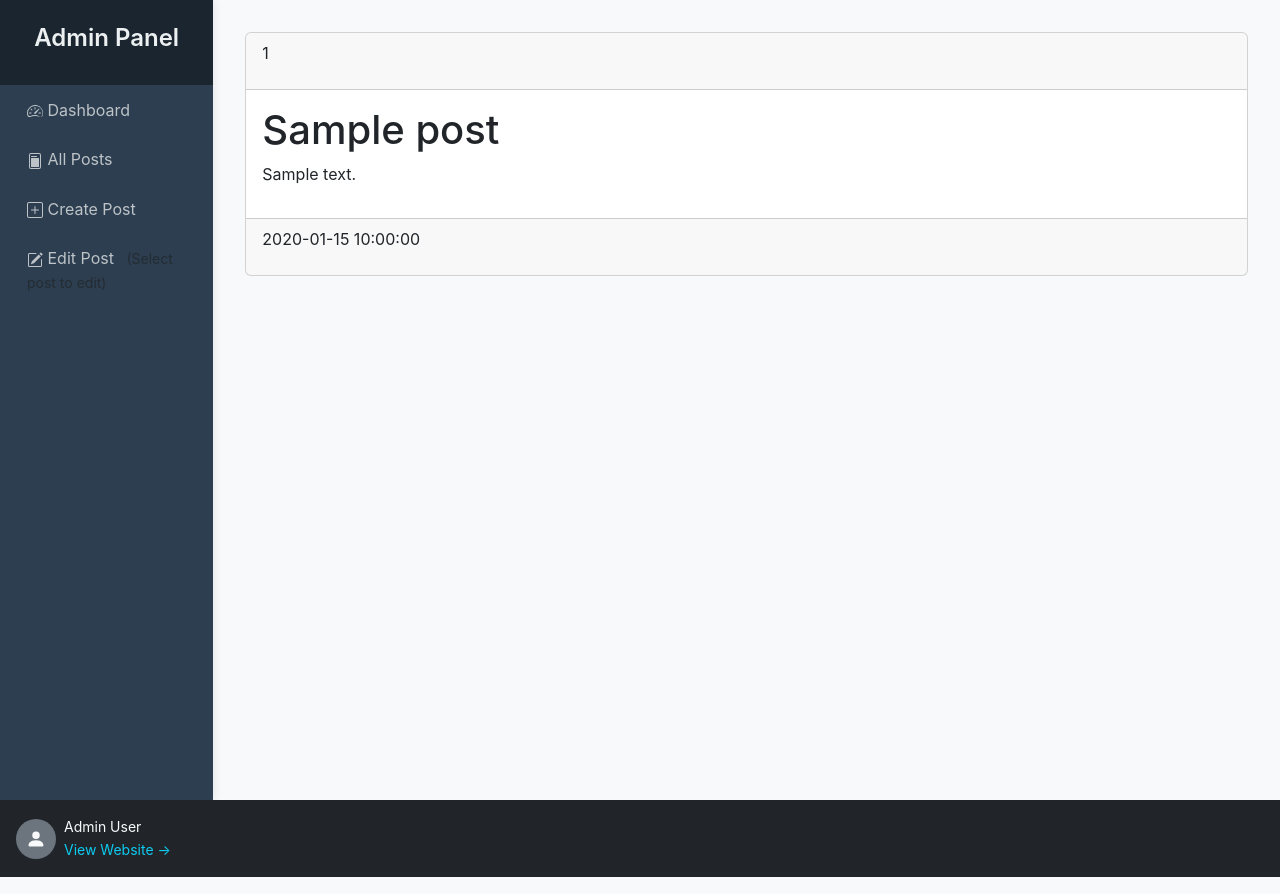
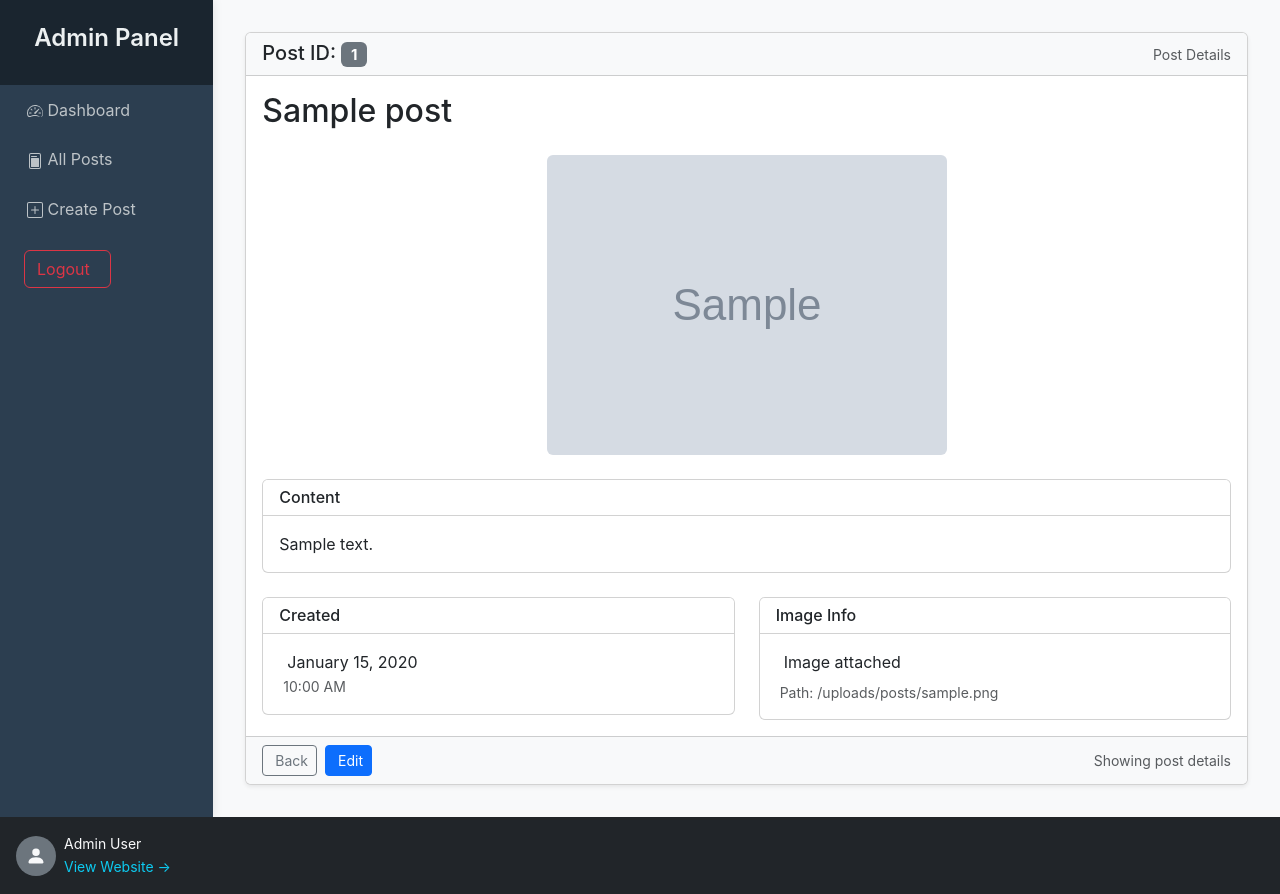
Before and after one commit to max021x/electrodoc, a PHP site: page /admin/posts/1/show in a window 1280 px wide. Run offline with PHP 8.4, Linux system fonts and the light colour scheme; the visitor is signed in with stand-in values (Sample User, id 1); tables that the repository leaves empty hold one stand-in row (values such as "Sample post"); grey boxes marked "Sample" are stand-in pictures; data that the repository does not hold is empty; style sheets or scripts are compiled from the project's sources; some libraries are stand-ins or nearby versions.

Commit message:
logout and show view of admin

```diff
--- a/app/Views/admin/layouts/main.php
+++ b/app/Views/admin/layouts/main.php
@@ -48,16 +48,14 @@
                             Create Post
                         </a>
                     </li>
-                    <li class="nav-item">
-                        <a href="#" class="nav-link" :class="active === 'edit' ? 'active' : '' ">
-                            <svg xmlns="http://www.w3.org/2000/svg" width="16" height="16" fill="currentColor" class="bi bi-pencil-square" viewBox="0 0 16 16">
-                                <path d="M15.502 1.94a.5.5 0 0 1 0 .706L14.459 3.69l-2-2L13.502.646a.5.5 0 0 1 .707 0l1.293 1.293zm-1.75 2.456-2-2L4.939 9.21a.5.5 0 0 0-.121.196l-.805 2.414a.25.25 0 0 0 .316.316l2.414-.805a.5.5 0 0 0 .196-.12l6.813-6.814z" />
-                                <path fill-rule="evenodd" d="M1 13.5A1.5 1.5 0 0 0 2.5 15h11a1.5 1.5 0 0 0 1.5-1.5v-6a.5.5 0 0 0-1 0v6a.5.5 0 0 1-.5.5h-11a.5.5 0 0 1-.5-.5v-11a.5.5 0 0 1 .5-.5H9a.5.5 0 0 0 0-1H2.5A1.5 1.5 0 0 0 1 2.5v11z" />
-                            </svg>
-                            Edit Post
-                            <small class="ms-2 text-muted">(Select post to edit)</small>
-                        </a>
+
+                    <li class="nav-item my-3 mx-4 ">
+                        <form action="/logout" method="POST">
+                            <?=csrf_token() ?>
+                            <button class="btn btn-outline-danger">Logout <i class="fas fa-power-off me-2"></i></button>
+                        </form>
                     </li>
+
                 </ul>
             </div>
 
--- a/app/Views/admin/posts/show.php
+++ b/app/Views/admin/posts/show.php
@@ -1,12 +1,93 @@
-<div class="card ">
-    <div class=" card-header">
-        <p><?= $post->id ?></p>
+<div class="card shadow-sm">
+    <div class="card-header bg-light">
+        <div class="d-flex justify-content-between align-items-center">
+            <h5 class="mb-0">Post ID: <span class="badge bg-secondary"><?= $post->id ?></span></h5>
+            <small class="text-muted">Post Details</small>
+        </div>
     </div>
+
     <div class="card-body">
-        <h1><?= $post->title ?></h1>
-        <p><?= $post->content ?></p>
+        <h2 class="card-title mb-4"><?= htmlspecialchars($post->title) ?></h2>
+
+        <?php if (!empty($post->image)): ?>
+        <div class="mb-4">
+            <div class="text-center">
+                <img src="/uploads/posts/<?= isset($post->image) ? $post->image : ''?>"
+                     alt="<?= htmlspecialchars($post->title) ?>"
+                     class="img-fluid rounded"
+                     style="max-height: 300px;">
+            </div>
+        </div>
+        <?php endif; ?>
+
+        <div class="card mb-4">
+            <div class="card-header bg-white">
+                <h6 class="mb-0">Content</h6>
+            </div>
+            <div class="card-body">
+                <p class="card-text mb-0"><?= nl2br(htmlspecialchars($post->content)) ?></p>
+            </div>
+        </div>
+
+        <div class="row">
+            <div class="col-md-6 mb-3 mb-md-0">
+                <div class="card">
+                    <div class="card-header bg-white">
+                        <h6 class="mb-0">Created</h6>
+                    </div>
+                    <div class="card-body">
+                        <p class="mb-0">
+                            <i class="fas fa-calendar-alt me-2 text-muted"></i>
+                            <?= date('F j, Y', strtotime($post->created_at)) ?>
+                        </p>
+                        <small class="text-muted">
+                            <i class="fas fa-clock me-1"></i>
+                            <?= date('g:i A', strtotime($post->created_at)) ?>
+                        </small>
+                    </div>
+                </div>
+            </div>
+
+            <div class="col-md-6">
+                <div class="card">
+                    <div class="card-header bg-white">
+                        <h6 class="mb-0">Image Info</h6>
+                    </div>
+                    <div class="card-body">
+                        <?php if (!empty($post->image)): ?>
+                            <p class="mb-2">
+                                <i class="fas fa-check-circle me-2 text-success"></i>
+                                Image attached
+                            </p>
+                            <small class="text-muted d-block">
+                                <i class="fas fa-image me-1"></i>
+                                Path: /uploads/posts/<?= htmlspecialchars($post->image) ?>
+                            </small>
+                        <?php else: ?>
+                            <p class="mb-0 text-muted">
+                                <i class="fas fa-times-circle me-2"></i>
+                                No image attached
+                            </p>
+                        <?php endif; ?>
+                    </div>
+                </div>
+            </div>
+        </div>
     </div>
-    <div class="card-footer">
-        <p><?= $post->created_at ?></p>
+
+    <div class="card-footer bg-light">
+        <div class="d-flex justify-content-between align-items-center">
+            <div class="d-flex gap-2">
+                <a href="/admin/posts?page=1" class="btn btn-outline-secondary btn-sm">
+                    <i class="fas fa-arrow-left me-1"></i> Back
+                </a>
+                <a href="/admin/posts/<?= $post->id ?>/edit" class="btn btn-primary btn-sm">
+                    <i class="fas fa-edit me-1"></i> Edit
+                </a>
+            </div>
+            <small class="text-muted">
+                Showing post details
+            </small>
+        </div>
     </div>
 </div>
```
